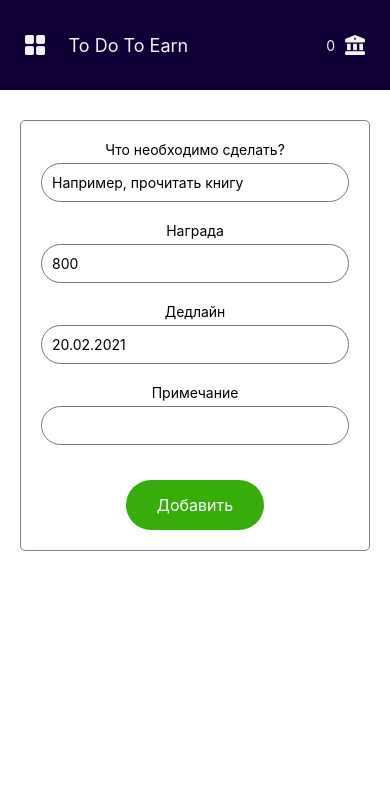
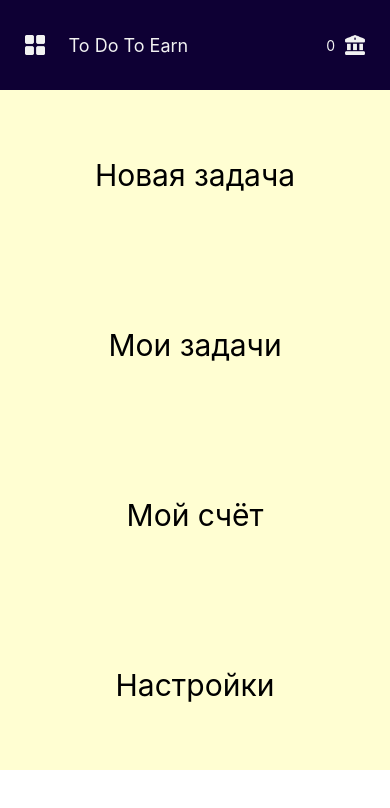
Before and after one commit to StVictoria/expo-todo, a React Native app: screen / in a window 390 px wide. Shown: the top 808 px of the page. Built offline with nearby package versions, Linux system fonts and the light colour scheme.

Commit message:
menu added

```diff
--- a/App.js
+++ b/App.js
@@ -1,16 +1,17 @@
 import React, { useState } from "react";
 import {
   View,
-  FlatList,
+  ScrollView,
   Alert,
-  ScrollView,
   StatusBar,
   StyleSheet,
+  FlatList,
 } from "react-native";
 
 import Navbar from "./src/Navbar";
 import AddTodo from "./src/addTodo/AddTodo";
 import Todo from "./src/common/Todo";
+import Menu from "./src/menu/Menu";
 
 export default function App() {
   const [money, setMoney] = useState(0);
@@ -62,15 +63,17 @@ export default function App() {
   };
 
   return (
+    <>
+      <StatusBar hidden={true} />
       <View>
-      <StatusBar hidden={true} />
         <Navbar account={money} />
-      <View style={styles.wrapper}>
-        <AddTodo
+        {/* <ScrollView style={styles.wrapper}> */}
+        {/* <AddTodo
             onSubmit={handleAddTodo}
             userValues={userValues}
             onSetUserValues={handleSetUserValues}
-        />
+          /> */}
+        {/* <ScrollView>
             <FlatList
               data={todos}
               keyExtractor={(item) => item.id}
@@ -82,8 +85,11 @@ export default function App() {
                 />
               )}
             />
+          </ScrollView> */}
+        {/* </ScrollView> */}
+        <Menu />
       </View>
-    </View>
+    </>
   );
 }
 
--- a/src/common/Button.js
+++ b/src/common/Button.js
@@ -20,6 +20,7 @@ export default function Button({ name, color, userValues, onClick }) {
   return (
     <TouchableHighlight
       title={name}
+      underlayColor="green"
       onPress={() => onClick(userValues)}
       style={styles.submitButton}
     >
--- a/src/common/Todo.js
+++ b/src/common/Todo.js
@@ -11,8 +11,12 @@ export default function Todo({ todo, onTodoDone, onLongPressTodo }) {
       <Text onPress={() => onTodoDone(todo.id, fieldValue.amount)}>DONE</Text>
       <Text style={styles.todoTask}>{fieldValue.task}</Text>
       <View>
-        <Text style={styles.todoRest}>{fieldValue.amount} </Text>
-        <Text style={styles.todoRest}>до {fieldValue.deadline}</Text>
+        {fieldValue.amount && (
+          <Text style={styles.todoRest}>{fieldValue.amount}</Text>
+        )}
+        {fieldValue.deadline && (
+          <Text style={styles.todoRest}>до {fieldValue.deadline}</Text>
+        )}
       </View>
     </TouchableOpacity>
   );
--- /dev/null
+++ b/src/menu/Menu.js
@@ -0,0 +1,41 @@
+import React from "react";
+import { View, ScrollView, Text, StyleSheet } from "react-native";
+
+const menuTiles = [
+  { id: 1, title: "Новая задача", color: "orange" },
+  { id: 2, title: "Мои задачи", color: "purple" },
+  { id: 3, title: "Мой счёт", color: "lime" },
+  { id: 4, title: "Настройки", color: "aqua" },
+];
+
+export default function Menu() {
+  const renderMenuTiles = (tiles) =>
+    tiles.map((tile) => (
+      <View key={tile.id} style={styles.tile}>
+        <Text style={styles.tileTitle}>{tile.title}</Text>
+      </View>
+    ));
+  return (
+    <ScrollView contentContainerStyle={styles.menu}>
+      {renderMenuTiles(menuTiles)}
+    </ScrollView>
+  );
+}
+
+const styles = StyleSheet.create({
+  menu: {
+    width: "100%",
+    paddingBottom: 90,
+  },
+  tile: {
+    justifyContent: "center",
+    alignItems: "center",
+    height: 170,
+    width: "100%",
+    backgroundColor: "#fffed2",
+  },
+  tileTitle: {
+    fontSize: 30,
+    color: "black",
+  },
+});
```
Lines whose indentation alone changed are shown as unchanged.
